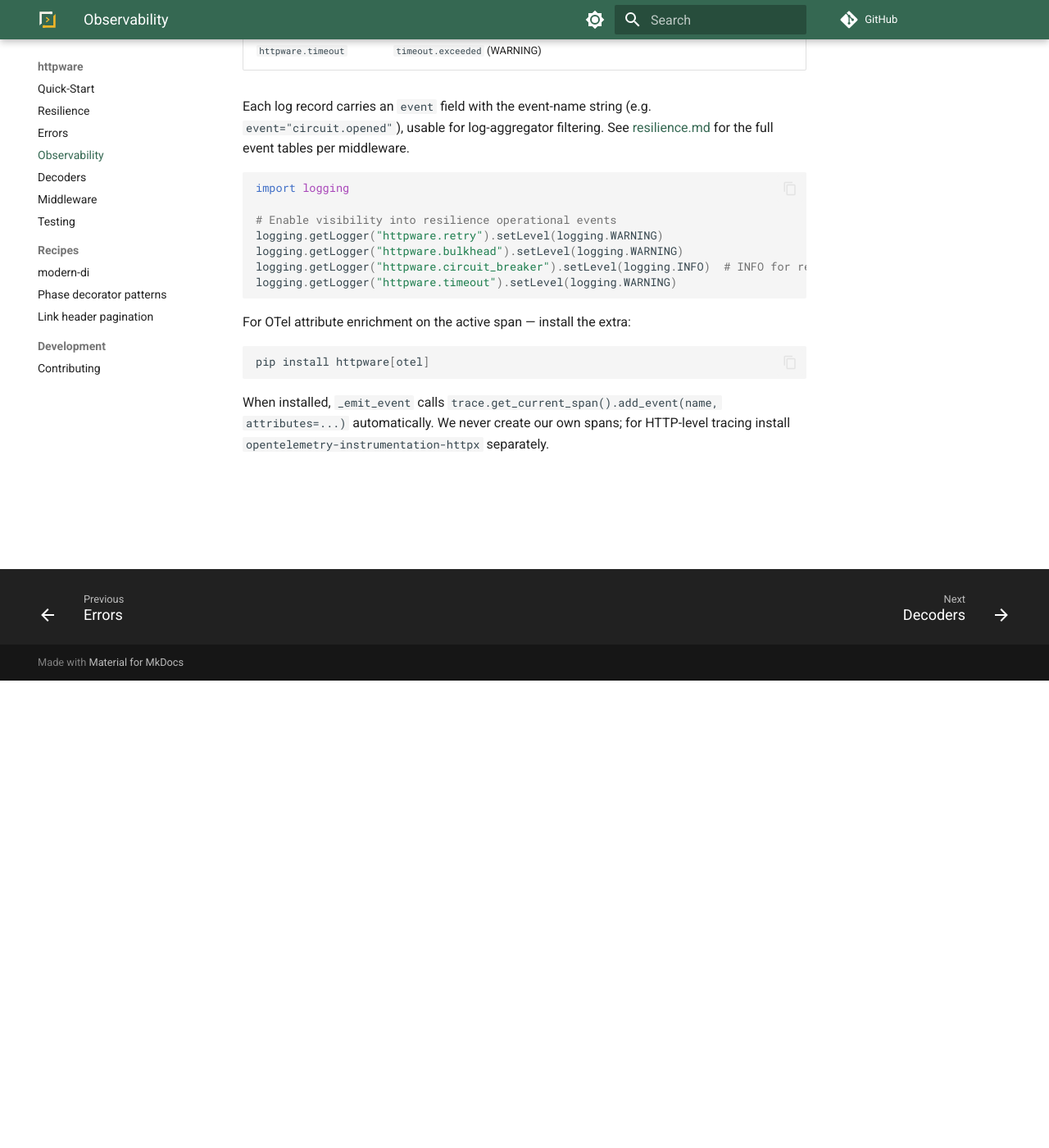
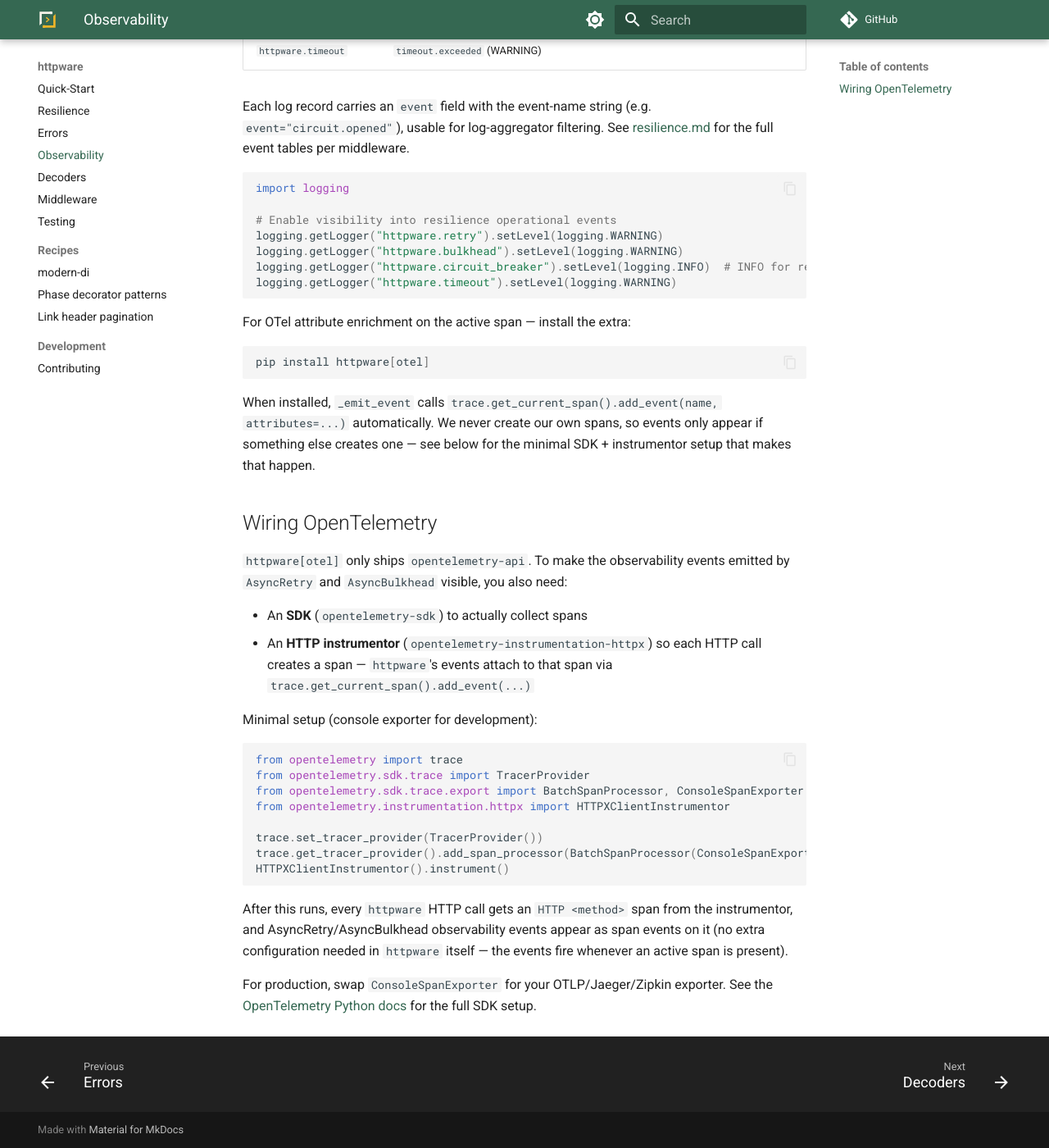
Before and after one commit to modern-python/httpware, an MkDocs documentation site: the page built from docs/observability.md, in a window 1280 px wide and 1400 px high, scrolled down 570 px. Shown: the whole window at 82% size. Built offline with MkDocs 1.6.1 and Material for MkDocs 9.7.7, drawn with Linux system fonts in a browser that asks for light colours; comment, search, counter and statistics services are not loaded.

Commit message:
docs: relocate OpenTelemetry wiring guide into observability page
Task 6 replaced middleware.md's Wiring OpenTelemetry section with a
pointer to observability.md, but observability.md never actually
gained that content, so the SDK-wiring instructions were lost from
the docs tree. Move the section into observability.md where it was
meant to live, and repoint middleware.md's link at the new anchor.

Co-Authored-By: Claude Opus 4.8 (1M context) <noreply@anthropic.com>

````diff
--- a/docs/observability.md
+++ b/docs/observability.md
@@ -31,4 +31,28 @@ For OTel attribute enrichment on the active span — install the extra:
 pip install httpware[otel]
 ```
 
-When installed, `_emit_event` calls `trace.get_current_span().add_event(name, attributes=...)` automatically. We never create our own spans; for HTTP-level tracing install `opentelemetry-instrumentation-httpx` separately.
+When installed, `_emit_event` calls `trace.get_current_span().add_event(name, attributes=...)` automatically. We never create our own spans, so events only appear if something else creates one — see below for the minimal SDK + instrumentor setup that makes that happen.
+
+## Wiring OpenTelemetry
+
+`httpware[otel]` only ships `opentelemetry-api`. To make the observability events emitted by `AsyncRetry` and `AsyncBulkhead` visible, you also need:
+
+- An **SDK** (`opentelemetry-sdk`) to actually collect spans
+- An **HTTP instrumentor** (`opentelemetry-instrumentation-httpx`) so each HTTP call creates a span — `httpware`'s events attach to that span via `trace.get_current_span().add_event(...)`
+
+Minimal setup (console exporter for development):
+
+```python
+from opentelemetry import trace
+from opentelemetry.sdk.trace import TracerProvider
+from opentelemetry.sdk.trace.export import BatchSpanProcessor, ConsoleSpanExporter
+from opentelemetry.instrumentation.httpx import HTTPXClientInstrumentor
+
+trace.set_tracer_provider(TracerProvider())
+trace.get_tracer_provider().add_span_processor(BatchSpanProcessor(ConsoleSpanExporter()))
+HTTPXClientInstrumentor().instrument()
+```
+
+After this runs, every `httpware` HTTP call gets an `HTTP <method>` span from the instrumentor, and AsyncRetry/AsyncBulkhead observability events appear as span events on it (no extra configuration needed in `httpware` itself — the events fire whenever an active span is present).
+
+For production, swap `ConsoleSpanExporter` for your OTLP/Jaeger/Zipkin exporter. See the [OpenTelemetry Python docs](https://opentelemetry.io/docs/languages/python/) for the full SDK setup.
````
Also changed, not shown: docs/middleware.md (+1 -1 lines).
